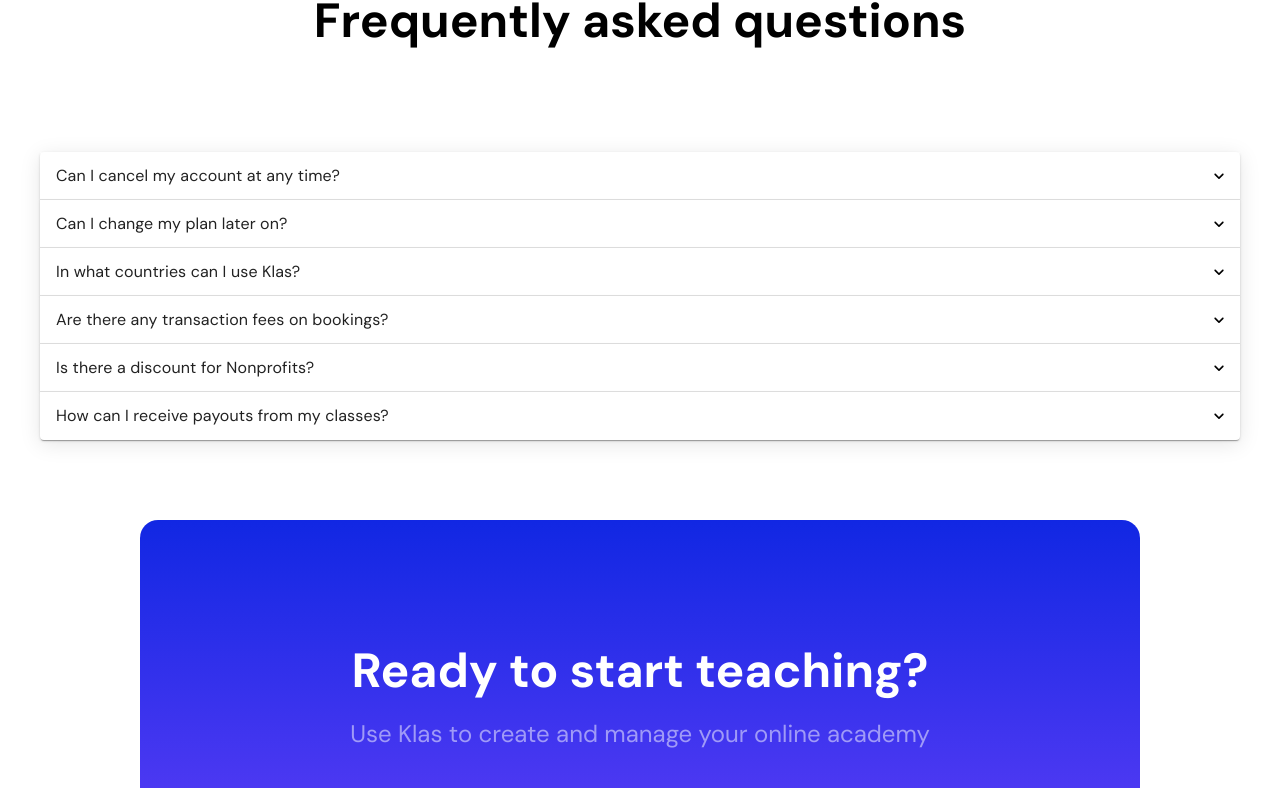
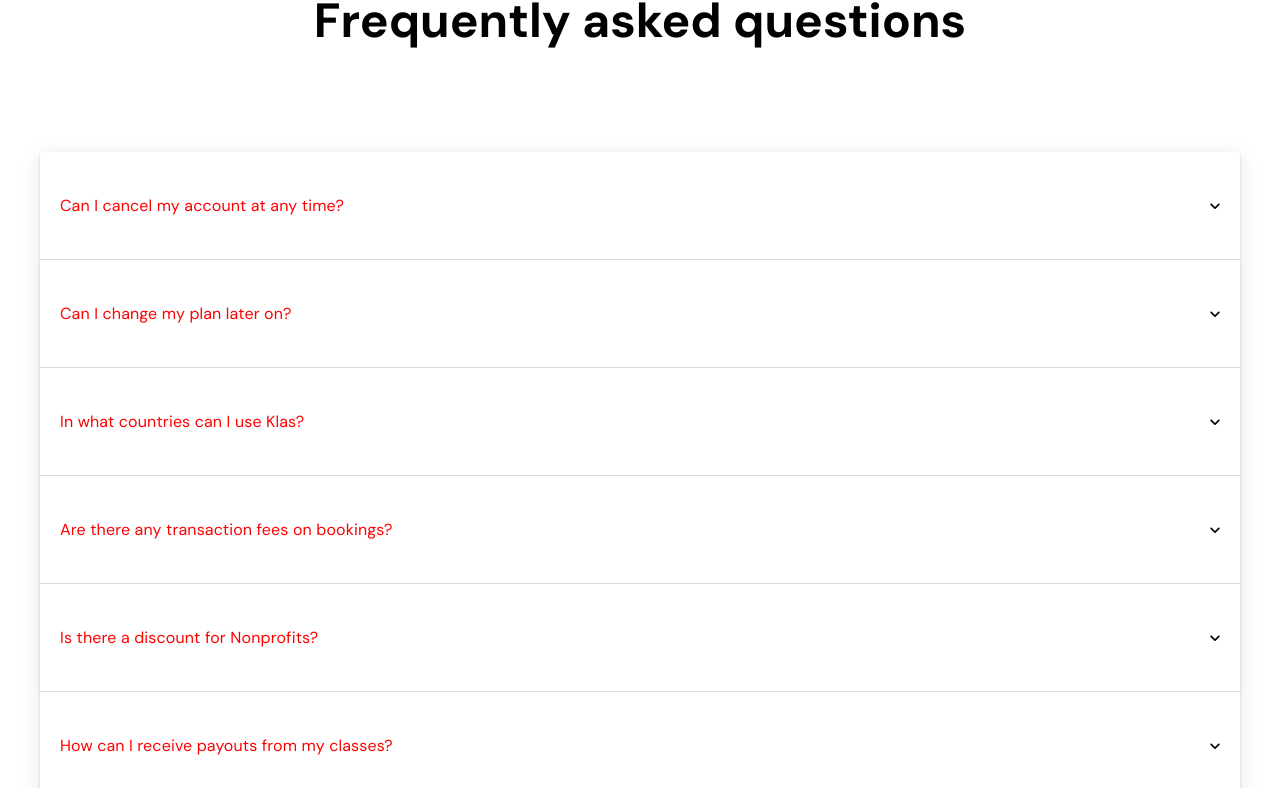
Before and after one commit to OgaDavid/klas-clone, a Next.js app: page /pricing in a window 1280 px wide. Shown: the part 2463-3251 px from the top of the page. Built offline with nearby package versions, Linux system fonts and the light colour scheme.

Commit message:
check: accordion style

```diff
--- a/app/components/FAQ.jsx
+++ b/app/components/FAQ.jsx
@@ -5,9 +5,14 @@
 import AccordionSummary from "@mui/material/AccordionSummary";
 import AccordionDetails from "@mui/material/AccordionDetails";
 import Typography from "@mui/material/Typography";
-import { PricingFaqData } from "@/data/Data";
 
-const FrequentlyAskedQuestions = ({data}) => {
+const AccordionSummaryStyles = {
+    color: "red",
+    padding: "30px 20px",
+    fontFamily: "DM sans, sans-serif"
+}
+
+const FrequentlyAskedQuestions = ({ data }) => {
   return (
     <section className="py-[80px]">
       <div className="container">
@@ -17,18 +22,23 @@
           </h2>
         </div>
         <div className="box-shadow">
-          {data.map(accordion => (
-            <Accordion className="rounder-[20px]">
+          {data.map((accordion) => (
+            <Accordion>
               <AccordionSummary
                 expandIcon={<ExpandMoreIcon />}
                 aria-controls="panel1a-content"
                 id="panel1a-header"
-                className="max-[600px]:px-[20px] px-[60px] py-[20px]"
+                // className="max-[600px]:px-[20px] px-[60px] py-[20px]"
+                sx={AccordionSummaryStyles}
               >
-                <Typography className="font-semibold text-[18px] leading-[20px]">{accordion.question}</Typography>
+                <Typography className="font-semibold text-[18px] leading-[20px]">
+                  {accordion.question}
+                </Typography>
               </AccordionSummary>
               <AccordionDetails className="px-[60px]">
-                <Typography className="font-[300] text-[rgba(0,0,0,.741)] text-[16px] leading-[18px]">{accordion.answer}</Typography>
+                <Typography className="font-[300] text-[rgba(0,0,0,.741)] text-[16px] leading-[18px]">
+                  {accordion.answer}
+                </Typography>
               </AccordionDetails>
             </Accordion>
           ))}
```
